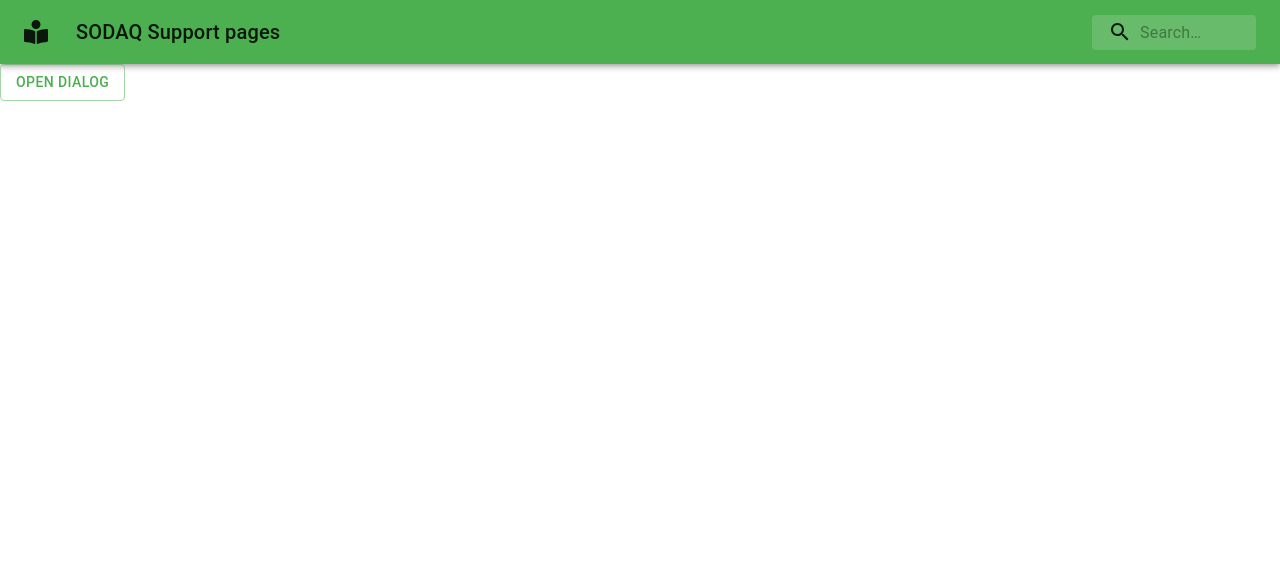
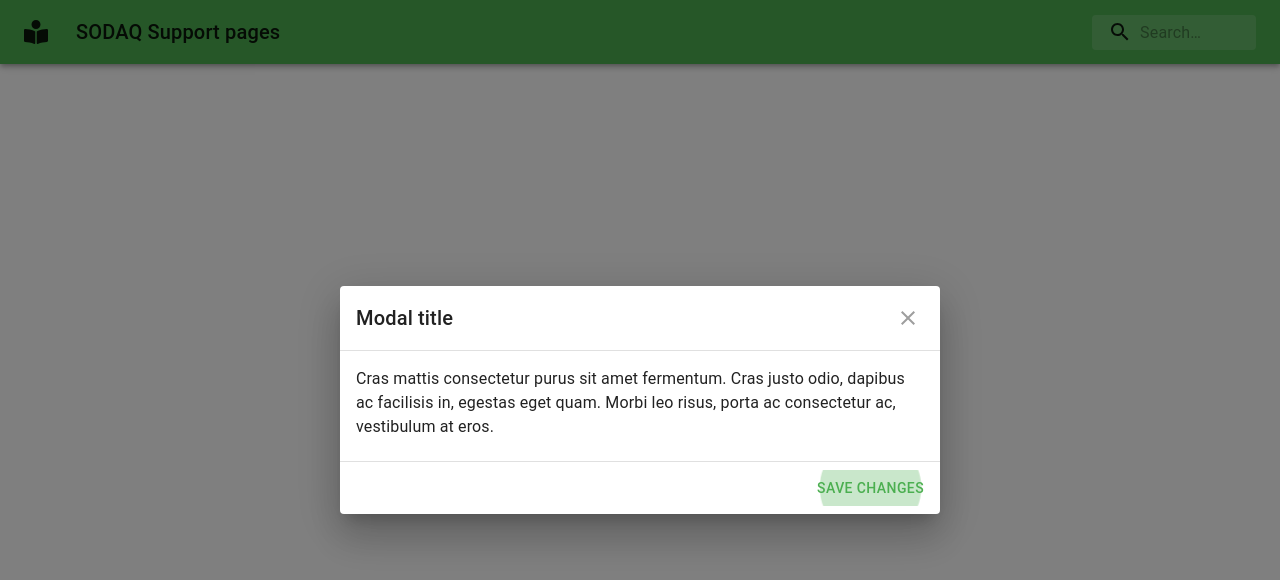
Before and after one commit to hassanseffiani/sodaq, a React (Create React App) app: page / in a window 1280 px wide. Shown: the top 580 px of the page. Built offline with nearby package versions, Linux system fonts and the light colour scheme.

Commit message:
search props

```diff
--- a/src/App.js
+++ b/src/App.js
@@ -1,13 +1,10 @@
 import './App.css';
-import AppBar from './component/appBar'
-import Search from './component/search'
+import Init from './init'
 
 function App() {
-  // const [open , setOpen] = React.useState(false)
   return (
     <div>
-      <AppBar />
-      <Search />
+      <Init />
     </div>
   );
 }
--- a/src/component/search.js
+++ b/src/component/search.js
@@ -53,25 +53,21 @@ const DialogActions = withStyles((theme) => ({
   },
 }))(MuiDialogActions);
 
-export default function CustomizedDialogs() {
-  const [open, setOpen] = React.useState(false);
+export default function CustomizedDialogs(props) {
 
   const handleClickOpen = () => {
-    setOpen(true);
+    props.setOpen(true);
   };
   const handleClose = () => {
-    setOpen(false);
+    props.setOpen(false);
   };
 
   return (
     <div>
-      <Button variant="outlined" color="primary" onClick={handleClickOpen}>
-        Open dialog
-      </Button>
       <Dialog
         onClose={handleClose}
         aria-labelledby="customized-dialog-title"
-        open={open}
+        open={props.open}
       >
         <DialogTitle id="customized-dialog-title" onClose={handleClose}>
           Modal title
--- /dev/null
+++ b/src/init.js
@@ -0,0 +1,15 @@
+import React from "react";
+import AppBar from "./component/appBar"
+import Search from "./component/search"
+
+const Init = (props) => {
+  const [open, setOpen] = React.useState(true);
+  return (
+    <div>
+      <AppBar open={open} setOpen={setOpen} />
+      <Search open={open} setOpen={setOpen} />
+    </div>
+  );
+};
+
+export default Init;
```
